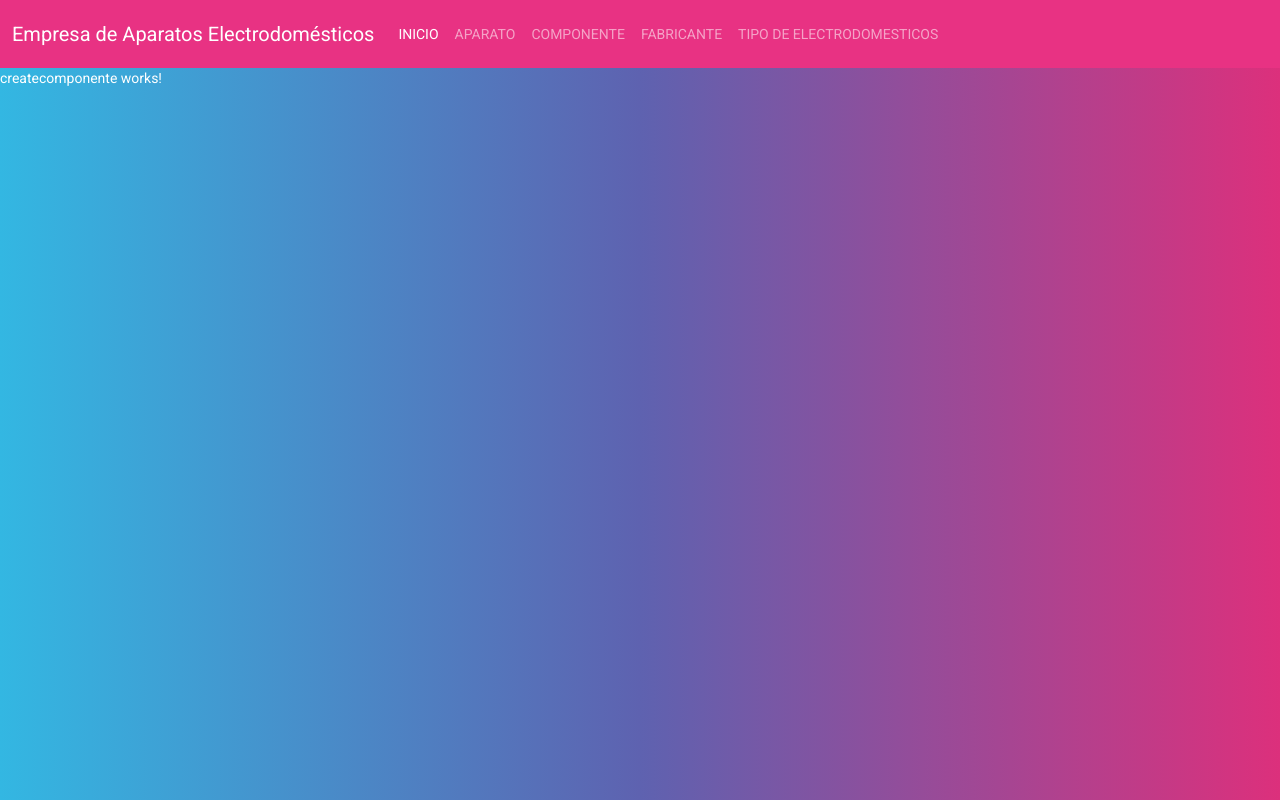
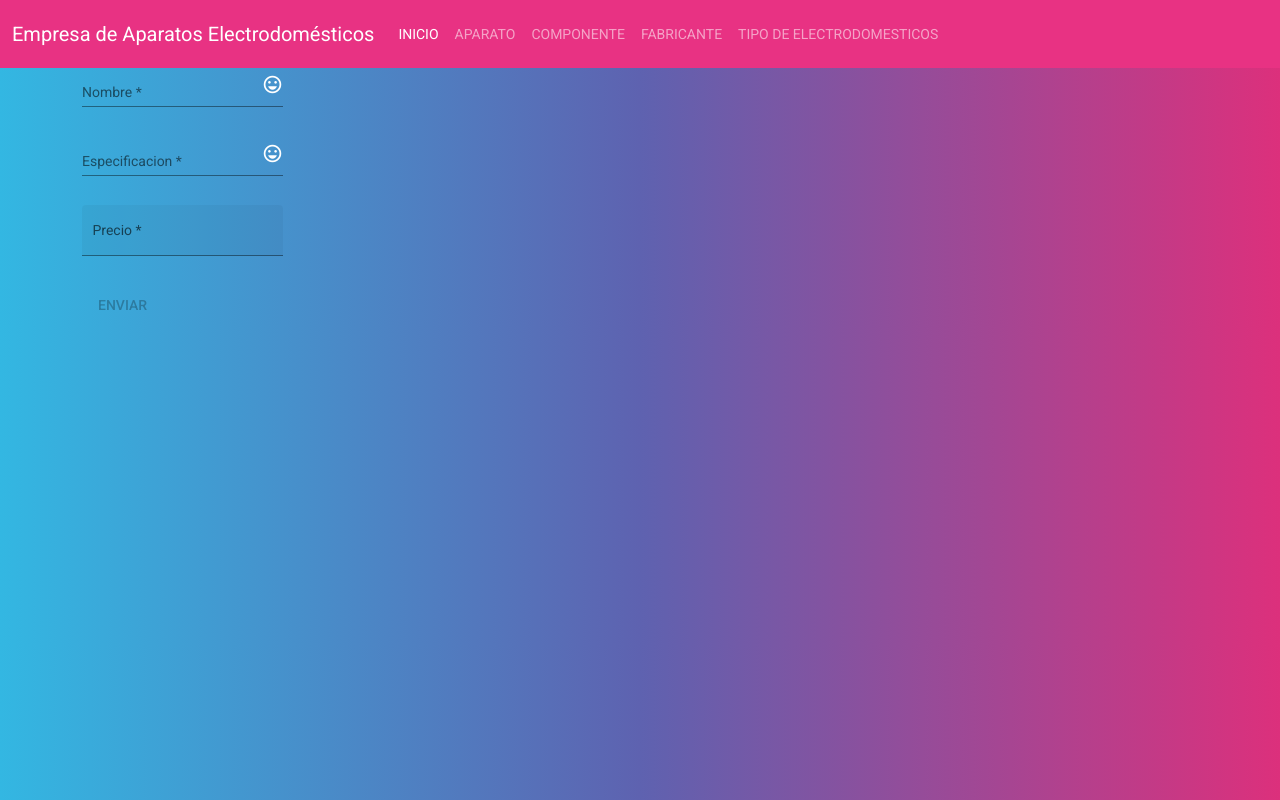
Before and after one commit to Ivonne-cas/frontend, an Angular app: page /crearcomponentes in a window 1280 px wide. Built offline with nearby package versions, Linux system fonts and the light colour scheme.

Commit message:
Cree vista para add componentes

```diff
--- a/src/app/componente/componentes/createcomponente/createcomponente.component.html
+++ b/src/app/componente/componentes/createcomponente/createcomponente.component.html
@@ -1 +1,27 @@
-<p>createcomponente works!</p>
+<div class="container">
+    <form id="form" class="center" [formGroup]="formulario" (ngSubmit)='onSubmit()'>
+    <p>
+        <mat-form-field appearance="legacy">
+          <mat-label>Nombre</mat-label>
+          <input matInput placeholder="Digite nombre" formControlName='nombre'>
+          <mat-icon matSuffix>sentiment_very_satisfied</mat-icon>
+
+        </mat-form-field>
+    </p>
+    <p>
+        <mat-form-field appearance="legacy">
+          <mat-label>Especificacion</mat-label>
+          <input matInput placeholder="digite Especificacion" formControlName='especificacion'>
+          <mat-icon matSuffix>sentiment_very_satisfied</mat-icon>
+
+        </mat-form-field>
+    </p>
+    <p>
+        <mat-form-field appearance="fill">
+            <mat-label >Precio</mat-label>
+            <input matInput placeholder="digite precio" formControlName='precio'>
+          </mat-form-field>
+      </p>
+      <button mat-button color="primary" type="Submit" [disabled]= "formulario.invalid">ENVIAR</button>
+    </form>
+</div>
```
